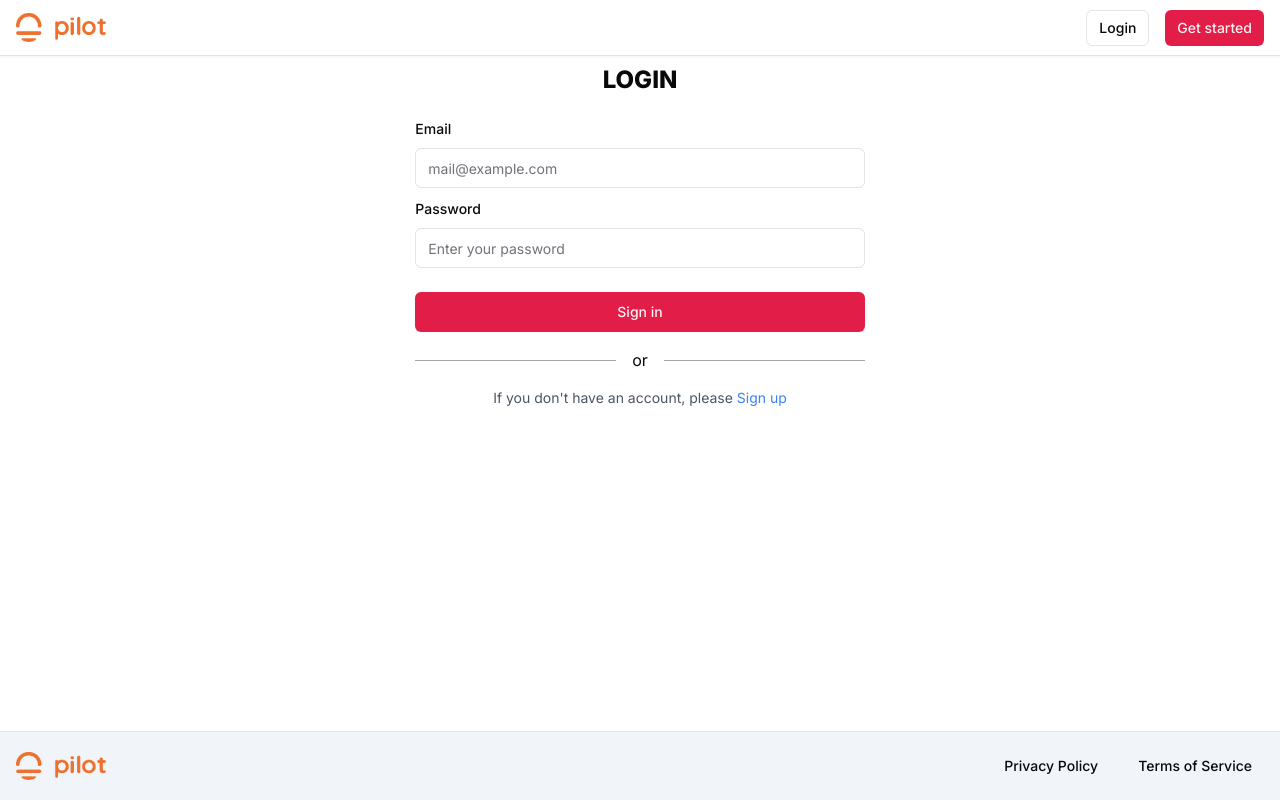
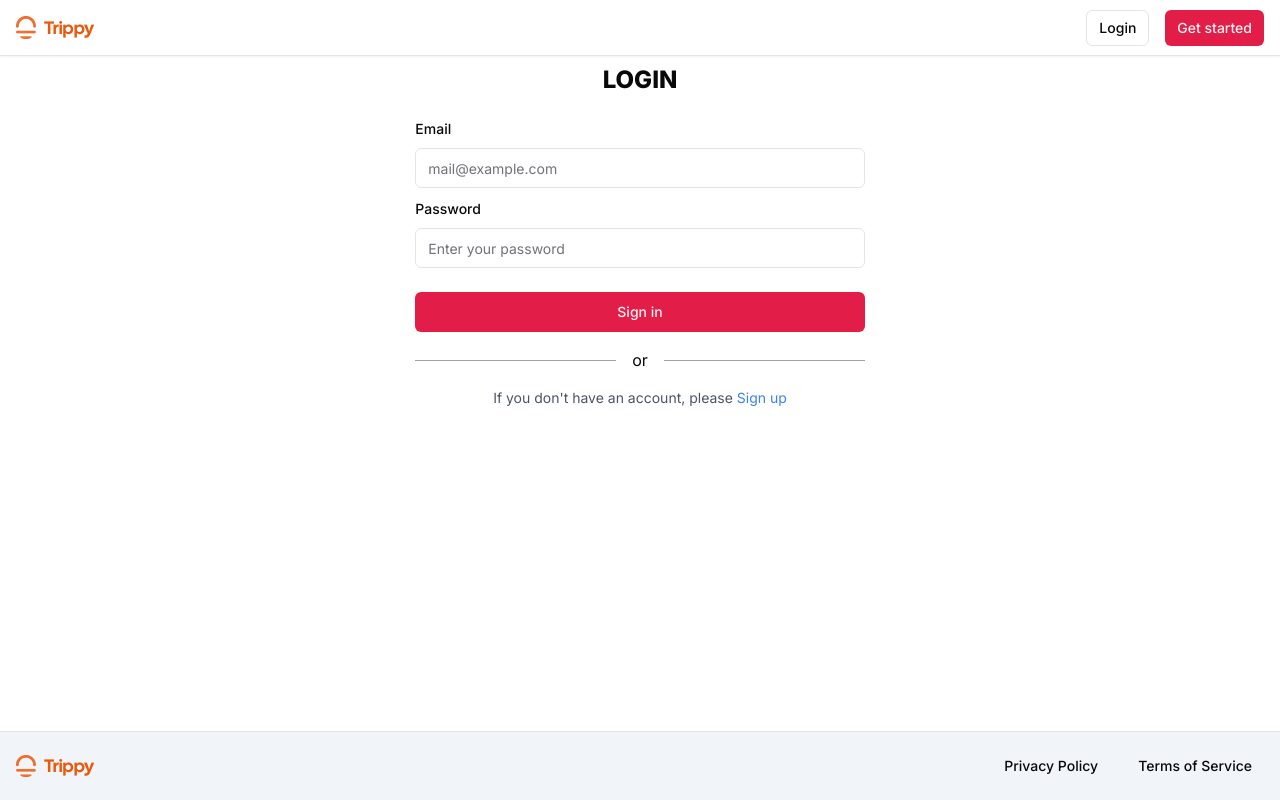
Before and after one commit to codebudy5247/Trippy, a Next.js app: page /signin in a window 1280 px wide. Built offline with nearby package versions, Linux system fonts and the light colour scheme; no server answers; the database is empty.

Commit message:
update logo

```diff
--- a/src/components/Logo.tsx
+++ b/src/components/Logo.tsx
@@ -13,17 +13,17 @@ export const Logo = () => {
     <Link href="/">
       <div className="hover:opacity-75 transition items-center gap-x-2 hidden md:flex">
         <Image
-          src="/FullLogo.png"
+          src="/logo1.png"
           alt="Logo"
-          height={90}
-          width={90}
+          height={20}
+          width={20}
         />
-        {/* <p className={cn(
-          "text-lg text-neutral-700",
+        <p className={cn(
+          "text-lg text-orange-600 mt-1",
           headingFont.className,
         )}>
           Trippy
-        </p> */}
+        </p>
       </div>
     </Link>
   );
```
Also changed, not shown: public/logo1.png (added).
